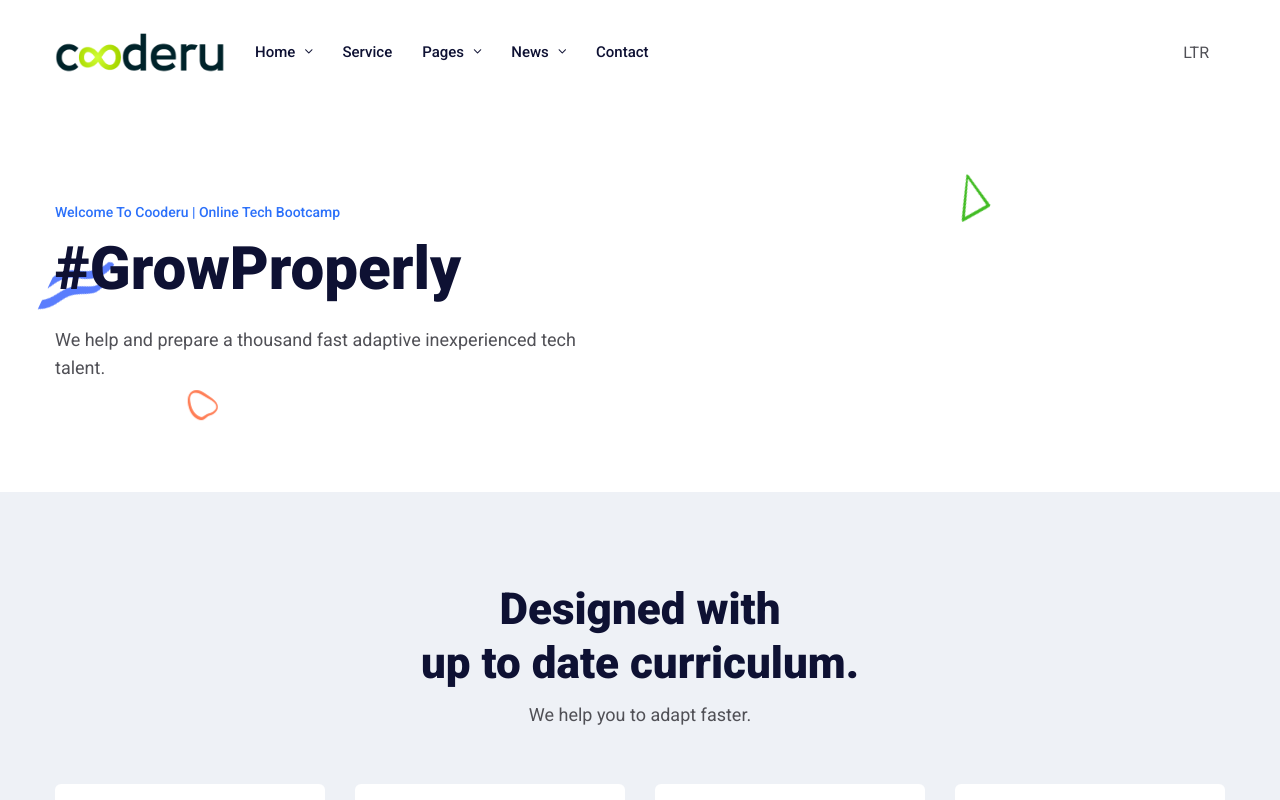
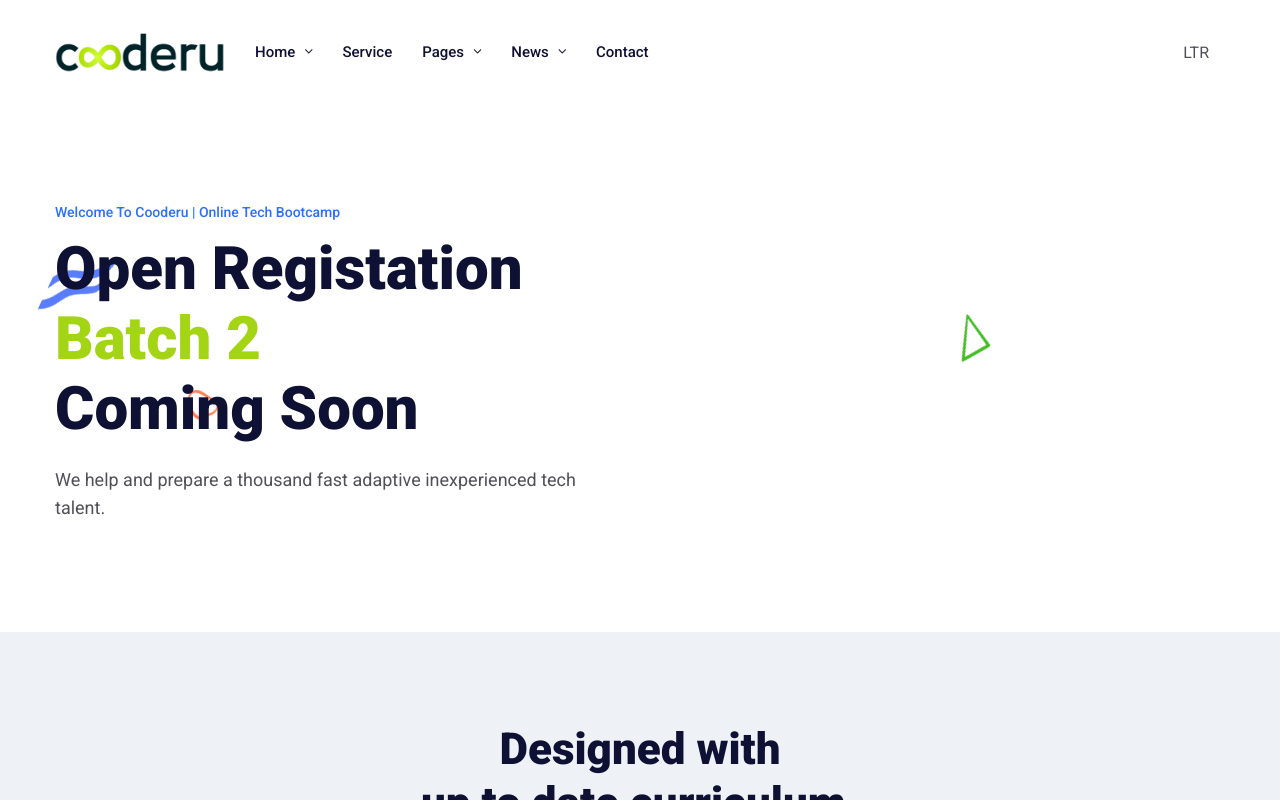
Before and after one commit to plmtmbnn/web-cooderu, a React (Create React App) app: page /home-rtl in a window 1280 px wide. Both pictures are taken after a click on the element "RTL". Shown: the top 800 px of the page. Built offline with nearby package versions, Linux system fonts and the light colour scheme.

Commit message:
fix header

```diff
--- a/src/components/HomeOne/HeroHomeOne.js
+++ b/src/components/HomeOne/HeroHomeOne.js
@@ -14,7 +14,11 @@ function HeroHomeOne({ className }) {
                         <div className="col-lg-6">
                             <div className="appie-hero-content">
                                 <span>Welcome To Cooderu | Online Tech Bootcamp</span>
-                                <h1 className="appie-title">#GrowProperly</h1>
+                                <h1 className="appie-title">
+                                    Open Registation <br />
+                                    <span style={{ color: '#a4d514' }}>Batch 2</span> <br />
+                                    Coming Soon
+                                </h1>
                                 <p>
                                     We help and prepare a thousand fast adaptive inexperienced tech
                                     talent.
```
